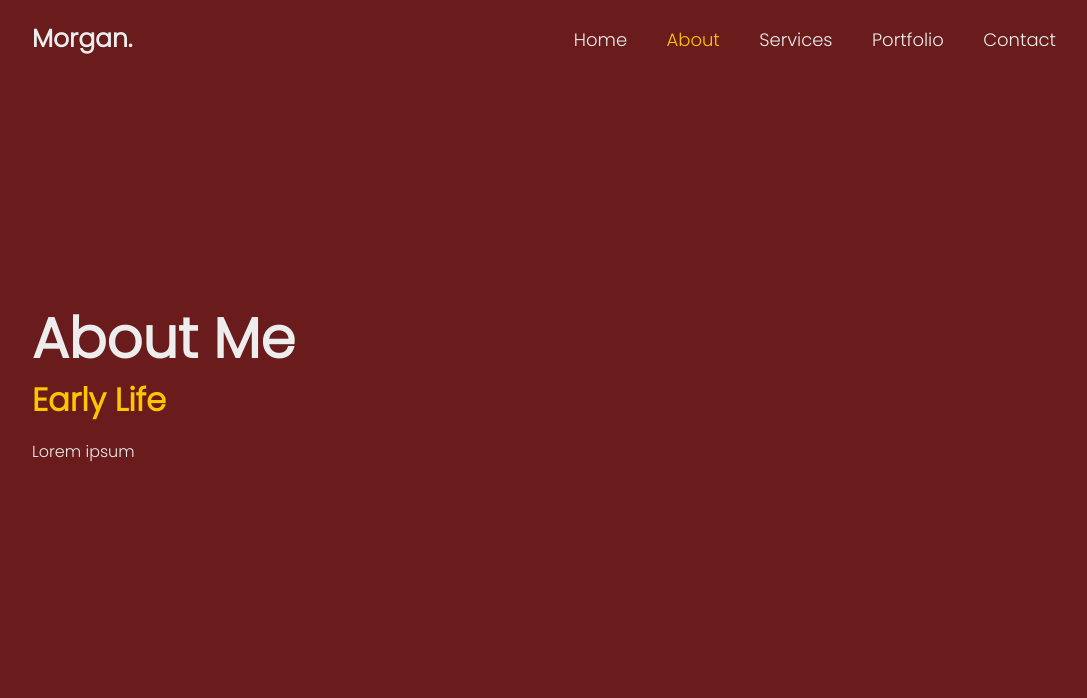
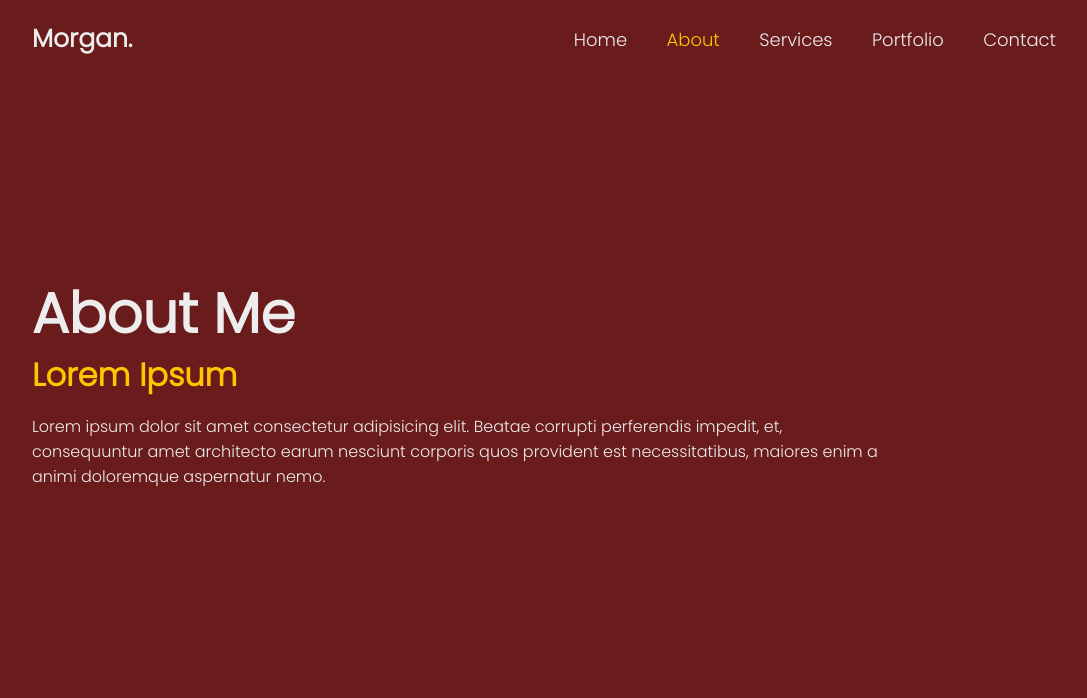
Before and after one commit to mruizdem/mruizdem.github.io, a plain HTML site: page about.html in a window 1280 px wide. Shown: the top 698 px of the page, without its empty margins (96-1183 px from the left). Drawn offline with nearby package versions, Linux system fonts and the light colour scheme.

Commit message:
Update about.html

```diff
--- a/about.html
+++ b/about.html
@@ -26,8 +26,8 @@
     <section class="home">
         <div class="home-content">
             <h1>About Me</h1>
-            <h3>Early Life</h3>
-            <p>Lorem ipsum</p>
+            <h3>Lorem Ipsum</h3>
+            <p>Lorem ipsum dolor sit amet consectetur adipisicing elit. Beatae corrupti perferendis impedit, et, consequuntur amet architecto earum nesciunt corporis quos provident est necessitatibus, maiores enim a animi doloremque aspernatur nemo.</p>
         </div>
 
         <div class="home-soc">
```
